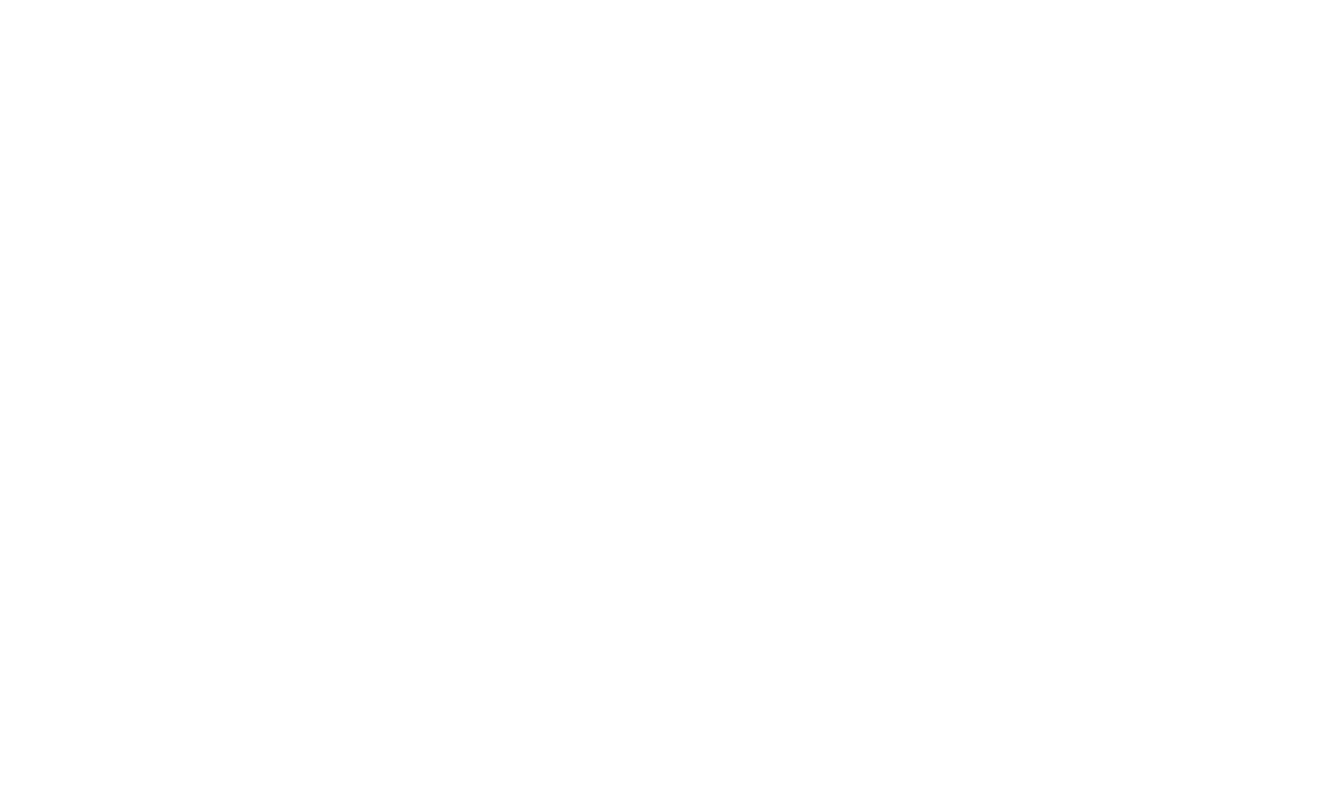
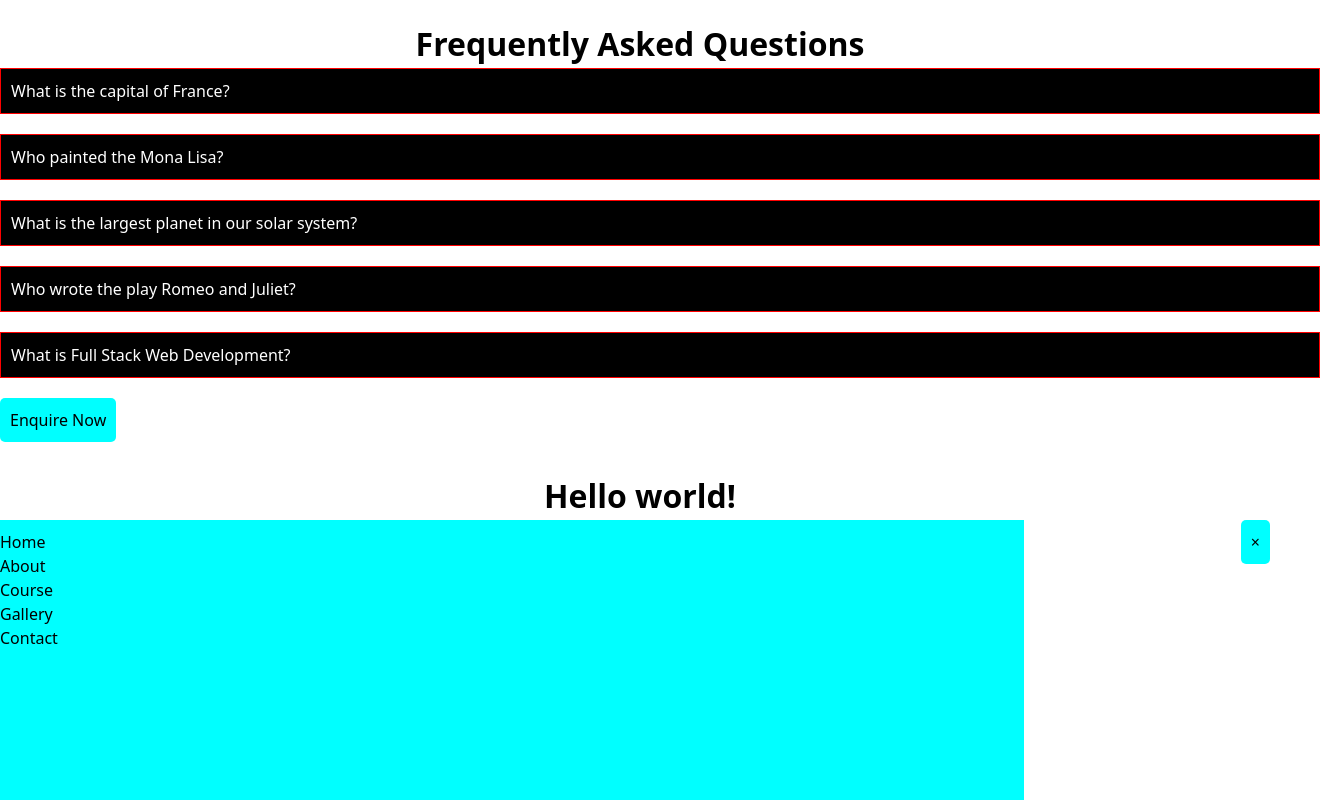
Before and after one commit to Manojgupta103/React-vite, a React (Vite) app in the folder vite-project/: page / in a window 1280 px wide. Shown: the whole page, 1320 px wide, since content can reach past the window. Built offline with nearby package versions, Linux system fonts and the light colour scheme.

Commit message:
updation in react props

```diff
--- a/vite-project/src/App.jsx
+++ b/vite-project/src/App.jsx
@@ -3,13 +3,12 @@
 // import reactLogo from './assets/react.svg'
 // import viteLogo from '/vite.svg'
 // import './App.css'
-// import { useState } from 'react';
+import { useState } from 'react';
 // import Header from './Header';
 import './index.css';
-import faqs from './faqs';
 // import { Col, Container, Row } from 'react-bootstrap';
-// import Button from 'react-bootstrap/Button';
-// import { questions } from './data/faqQuestion';
+import Button from 'react-bootstrap/Button';
+import { questions } from './data/faqQuestion';
 // import { blog } from './data/blog';
 // import Card from 'react-bootstrap/Card';
 // import { blog } from './data/blog';
@@ -168,68 +167,59 @@ import faqs from './faqs';
 
 
 
-// function ResponsiveMenu() {
-//   let [menuStatus, setMenuStatus] = useState(questions[0].id)
-//   let [showAns, setShowAns] = useState(false);
+function ResponsiveMenu() {
+  let [menuStatus, setMenuStatus] = useState(questions[0].id)
+  let [showAns, setShowAns] = useState(false);
 
-//   const toggleMenu = () => {
-//     setMenuStatus(!menuStatus);
-//   };
-// let [modalStatus,setModalStatus] = useState(false);
-//   return (
-//     <div className="App">
-//       <div>
-//         <h1>Frequently Asked Questions</h1>
-//         <div className='faqouter'>
+  const toggleMenu = () => {
+    setMenuStatus(!menuStatus);
+  };
+let [modalStatus,setModalStatus] = useState(false);
+  return (
+    <div className="App">
+      <div>
+        <h1>Frequently Asked Questions</h1>
+        <div className='faqouter'>
 
-// {questions.map((faqitems,i)=>{
-//   return (
-//     // eslint-disable-next-line react/jsx-key
-//     <div className='faqitems'>
-//       <h2 onClick={()=>setShowAns(faqitems.id)}>{faqitems.question}</h2>
-//       <p className={showAns==faqitems.id ? 'activesAns' : ''}>{faqitems.answer}</p>
-//     </div>
-//   )
-// })}
-//         </div>
-//       </div>
+{questions.map((faqitems,i)=>{
+  return (
+    // eslint-disable-next-line react/jsx-key
+    <div className='faqitems'>
+      <h2 onClick={()=>setShowAns(faqitems.id)}>{faqitems.question}</h2>
+      <p className={showAns==faqitems.id ? 'activesAns' : ''}>{faqitems.answer}</p>
+    </div>
+  )
+})}
+        </div>
+      </div>
 
 
-//       <button className="en" onClick={() => setModalStatus(true)}>Enquire Now</button>
+      <button className="en" onClick={() => setModalStatus(true)}>Enquire Now</button>
 
-//       <div onClick={()=>setModalStatus(false)} className={`modalOverLay ${modalStatus?'modalShow':''}`}>
-//       <div className={`ModalDiv ${modalStatus?'showModalDiv':''}`}>
-//           <h3>Enquiry Now <span onClick={() => setModalStatus(false)}>&times;</span></h3>
-//         </div>
+      <div onClick={()=>setModalStatus(false)} className={`modalOverLay ${modalStatus?'modalShow':''}`}>
+      <div className={`ModalDiv ${modalStatus?'showModalDiv':''}`}>
+          <h3>Enquiry Now <span onClick={() => setModalStatus(false)}>&times;</span></h3>
+        </div>
 
-//       </div>
+      </div>
 
-// <h1 className="text-3xl font-bold underline text-blue-400">
-//       Hello world!
-//     </h1>
-//       <Button className="micon" onClick={toggleMenu}>
-//         {menuStatus ? <span>&times;</span> : <span>&#9776;</span>}
-//       </Button>
-//       <div className={`menu ${menuStatus ? 'activeMenu' : ''}`}>
-//         <li>Home</li>
-//         <li>About</li>
-//         <li>Course</li>
-//         <li>Gallery</li>
-//         <li>Contact</li>
-//       </div>
-//     </div>
-//   );
-// }
-
-// export default ResponsiveMenu;
-
-function Props(){
-  return(
-    <div className='App' >
-      <div>
-      <faqs/>
+<h1 className="text-3xl font-bold underline text-blue-400">
+      Hello world!
+    </h1>
+      <Button className="micon" onClick={toggleMenu}>
+        {menuStatus ? <span>&times;</span> : <span>&#9776;</span>}
+      </Button>
+      <div className={`menu ${menuStatus ? 'activeMenu' : ''}`}>
+        <li>Home</li>
+        <li>About</li>
+        <li>Course</li>
+        <li>Gallery</li>
+        <li>Contact</li>
       </div>
     </div>
-  )
+  );
 }
-export default Props;
+
+
+
+export default ResponsiveMenu;
```
